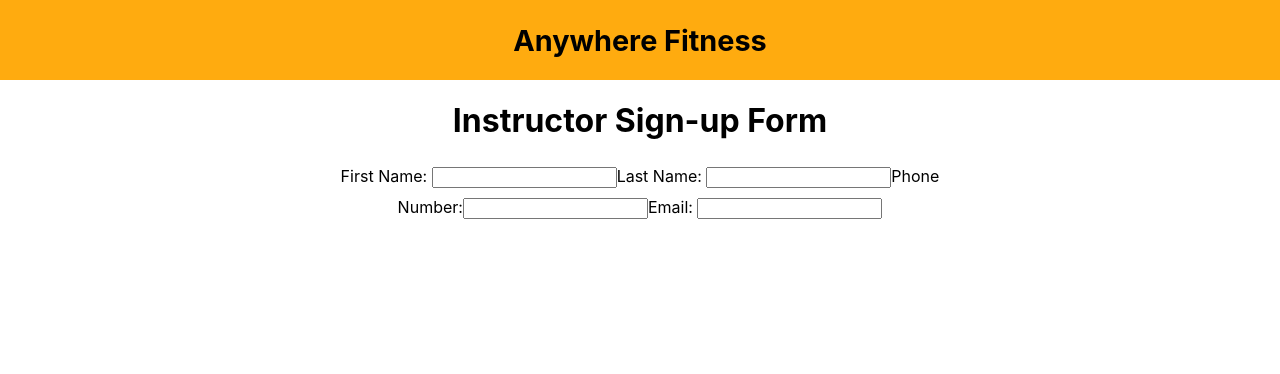
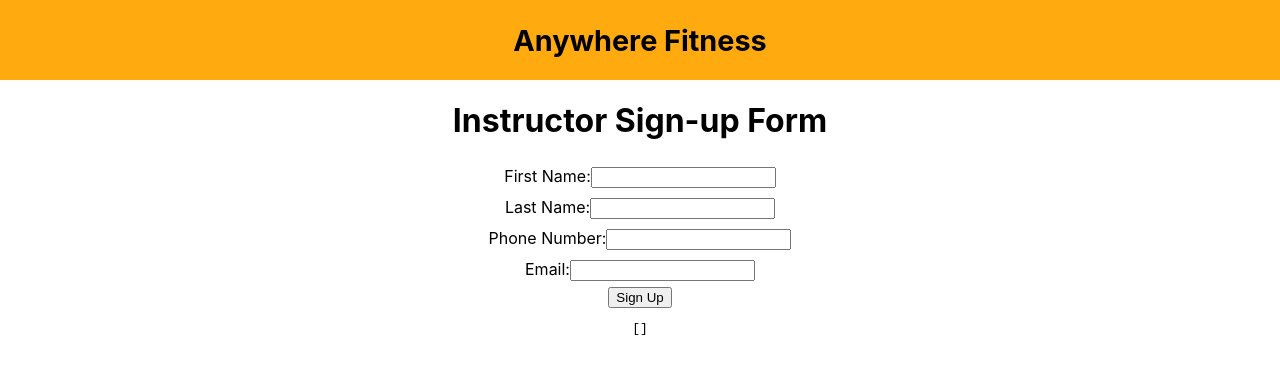
Before and after one commit to Mirwes/front-end, a React (Create React App) app in the folder front-end/: page /instructorsignup in a window 1280 px wide. Shown: the top 374 px of the page. Built offline with nearby package versions, Linux system fonts and the light colour scheme.

Commit message:
Set up axios in forms

```diff
--- a/front-end/src/component/ClientSignUp.js
+++ b/front-end/src/component/ClientSignUp.js
@@ -1,7 +1,7 @@
 import React, { useState } from 'react';
 import styled from 'styled-components';
 import axios from 'axios';
-// import NamePhoneEmail from './NamePhoneEmail';
+
 
 
 
@@ -31,7 +31,7 @@ const StyledLabel = styled.label`
 const ClientSignUp = () => {
 
     const initialState = {
-        firstName: '',
+        firstName: "",
         lastName: '',
         phoneNumber: '',
         mobile: '',
@@ -48,42 +48,44 @@ const ClientSignUp = () => {
 
     const [client, setClient] = useState(initialState)
     const [error, setErrors] = useState(initialState)
+    const [post ,setPost] = useState([])
 
     const handleChanges = (event) => {
-        const newStateObj = {...client, [event.target.name]:
-            event.target.type === 'checkbox' ? event.target.checked : event.target.value }
-        setClient(newStateObj)
-        // console.log(newStateObj);
+        const newFormData = {
+            ...client,
+            [event.target.name]: event.target.type === 'checkbox' ? event.target.checked : event.target.value
+        }
+        setClient(newFormData);
+        // console.log(client);
     }
 
-    // function submitForm (event) {
-    //     event.preventDefault()
+    function submitForm (event) {
+        event.preventDefault()
 
-    //     axios
-    //     .post('https://reqres.in/api/users', client)
-    //     .then(response => {
-    //         setClient(response.data);
-    //     })
-    //     .catch(error => {
-    //         console.log(error);
-    //     })
-
-    //     setClient(initialState);
-    // }
+        axios
+        .post('https://anytime-fitness-database.herokuapp.com/api/fitness/register', client)
+        .then(response => {
+            setPost(response.data);
+            setClient(initialState)
+        })
+        .catch(error => {
+            console.log(error);
+        })
+    }
 
 
 
     return (
         <WrapperDiv>
             <h1>Client Sign-up Form</h1>
-            <StyledForm onSubmit= ''>
+            <StyledForm onSubmit= {submitForm}>
             <StyledLabel htmlFor='first-name'>First Name:
                     <StyledInput
                         id='first-name'
                         type='text'
                         name='firstName'
                         onChange={handleChanges}
-                        // value={}
+                        value={client.firstName}
                     />
                     </StyledLabel>
                     <StyledLabel htmlFor='last-name'>Last Name:
@@ -92,7 +94,7 @@ const ClientSignUp = () => {
                         type='text'
                         name='lastName'
                         onChange={handleChanges}
-                        // value={}
+                        value={client.lastName}
                     />
                     </StyledLabel>
 
@@ -102,7 +104,7 @@ const ClientSignUp = () => {
                         type='tel'
                         name='phoneNumber'
                         onChange={handleChanges}
-                        // value={}
+                        value={client.phoneNumber}
                     />
                     </StyledLabel>
 
@@ -138,7 +140,7 @@ const ClientSignUp = () => {
                         type='email'
                         name='email'
                         onChange={handleChanges}
-                        // value={}
+                        value={client.email}
                     />
                     </StyledLabel>
 
@@ -149,7 +151,7 @@ const ClientSignUp = () => {
                     type='text'
                     name='address'
                     onChange={handleChanges}
-                    // value={}
+                    value={client.address}
                 /><br />
                 </StyledLabel>
                 <StyledLabel htmlFor='city'>City:
@@ -158,7 +160,7 @@ const ClientSignUp = () => {
                     type='text'
                     name='city'
                     onChange={handleChanges}
-                    // value={}
+                    value={client.city}
                 />
                 </StyledLabel>
                 <label htmlFor='state'>State: </label>
@@ -221,7 +223,7 @@ const ClientSignUp = () => {
                     type='number'
                     name='state'
                     onChange={handleChanges}
-                    // value={}
+                    value={client.cardNumber}
                 /><br />
                 </StyledLabel>
                 <StyledLabel htmlFor='expiration-date'>Expiration Date:
@@ -231,7 +233,7 @@ const ClientSignUp = () => {
                     name='expDate'
                     // max={new Date(year, month, day)}
                     onChange={handleChanges}
-                    // value={}
+                    value={client.expirationDate}
                 /><br />
                 </StyledLabel>
                 <div id='termsAndConditions'>
@@ -241,11 +243,12 @@ const ClientSignUp = () => {
                         type='checkbox'
                         name='tAndC'
                         onChange={handleChanges}
-                        // value={}
+                        checked={client.tAndC}
                     />
                     </StyledLabel>
 
                 </div>
+                <pre>{JSON.stringify(post, null, 2)}</pre>
                 <button type='submit'>Sign Up</button>
             </StyledForm>
         </WrapperDiv>
--- a/front-end/src/component/Home.js
+++ b/front-end/src/component/Home.js
@@ -10,15 +10,15 @@ function Home () {
         <>
 
         <div className="class_search">
-
-           <Cards />
-           <Footer />
-           <Link to='/clientsignup'>
+            <Link to='/clientsignup'>
                 <button>Client Sign-Up</button>
            </Link>
            <Link to='/instructorsignup'>
                 <button>Instructor Sign-Up</button>
            </Link>
+           <Cards />
+           <Footer />
+
         </div>
         </>
     );
--- a/front-end/src/component/InstructorSignUp.js
+++ b/front-end/src/component/InstructorSignUp.js
@@ -20,7 +20,9 @@ const StyledInput = styled.input`
     margin: 5px 0;
 `
 
-
+const StyledLabel = styled.label`
+    display: block;
+`
 
 
 
@@ -42,97 +44,77 @@ const InstructorSignUp = () => {
         tAndC: ''
     }
 
-    const [client, setClient] = useState(initialState)
+    const [post, setPost] = useState([])
+    const [instructor, setInstructor] = useState(initialState)
     const [error, setErrors] = useState(initialState)
 
     const handleChanges = (event) => {
-        const newStateObj = {...client, [event.target.name]:
+        const newStateObj = {...instructor, [event.target.name]:
             event.target.type === 'checkbox' ? event.target.checked : event.target.value }
-        setClient(newStateObj)
+        setInstructor(newStateObj)
         // console.log(newStateObj);
     }
 
-    // function submitForm (event) {
-    //     event.preventDefault()
+    function submitForm (event) {
+        event.preventDefault()
 
-    //     axios
-    //     .post('https://reqres.in/api/users', client)
-    //     .then(response => {
-    //         console.log(response.data);
-    //     })
-    //     .catch(error => {
-    //         console.log(error);
-    //     })
+        axios
+        .post('https://reqres.in/api/users', instructor)
+        .then(response => {
+            setPost(response.data);
+            setInstructor(initialState);
+        })
+        .catch(error => {
+            console.log(error);
+        })
 
-    //     setClient(initialState);
-    // }
+        setInstructor(initialState);
+    }
 
 
 
     return (
         <WrapperDiv>
             <h1>Instructor Sign-up Form</h1>
-            <StyledForm onSubmit=''>
-            <label htmlFor='first-name'>First Name: </label>
+            <StyledForm onSubmit={submitForm}>
+                    <StyledLabel htmlFor='first-name'>First Name:
                     <StyledInput
                         id='first-name'
                         type='text'
                         name='firstName'
                         onChange={handleChanges}
-                        // value={}
+                        value={instructor.firstName}
                     />
-                    <label htmlFor='last-name'>Last Name: </label>
+                    </StyledLabel>
+                    <StyledLabel htmlFor='last-name'>Last Name:
                     <StyledInput
                         id='last-name'
                         type='text'
                         name='lastName'
                         onChange={handleChanges}
-                        // value={}
+                        value={instructor.lastName}
                     />
-
-                    <label htmlFor='phone-number'>Phone Number:</label>
+                    </StyledLabel>
+                    <StyledLabel htmlFor='phone-number'>Phone Number:
                     <StyledInput
                         id='phone-number'
                         type='tel'
                         name='phoneNumber'
                         onChange={handleChanges}
-                        // value={}
+                        value={instructor.phoneNumber}
                     />
-
-
-                        {/* <label htmlFor='mobile'>Mobile </label>
-                        <StyledInput
-                            id='mobile'
-                            type='radio'
-                            name='mobile'
-                            onChange={handleChanges}
-                            // value={}
-                        />
-                        <label htmlFor='home'>Home </label>
-                        <StyledInput
-                            id='home'
-                            type='radio'
-                            name='home'
-                            onChange={handleChanges}
-                            // value={}
-                        />
-                        <label htmlFor='business'>Business </label>
-                        <StyledInput
-                            id='business'
-                            type='radio'
-                            name='business'
-                            onChange={handleChanges}
-                            // value={}
-                        /> */}
-
-                    <label htmlFor='email'>Email: </label>
+                    </StyledLabel>
+                    <StyledLabel htmlFor='email'>Email:
                     <StyledInput
                         id='email'
                         type='email'
                         name='email'
                         onChange={handleChanges}
-                        // value={}
+                        value={instructor.email}
                     />
+                    </StyledLabel>
+                    <button type='submit'>Sign Up</button>
+                    <pre>{JSON.stringify(post, null, 2)}</pre>
             </StyledForm>
         </WrapperDiv>
     )
```
